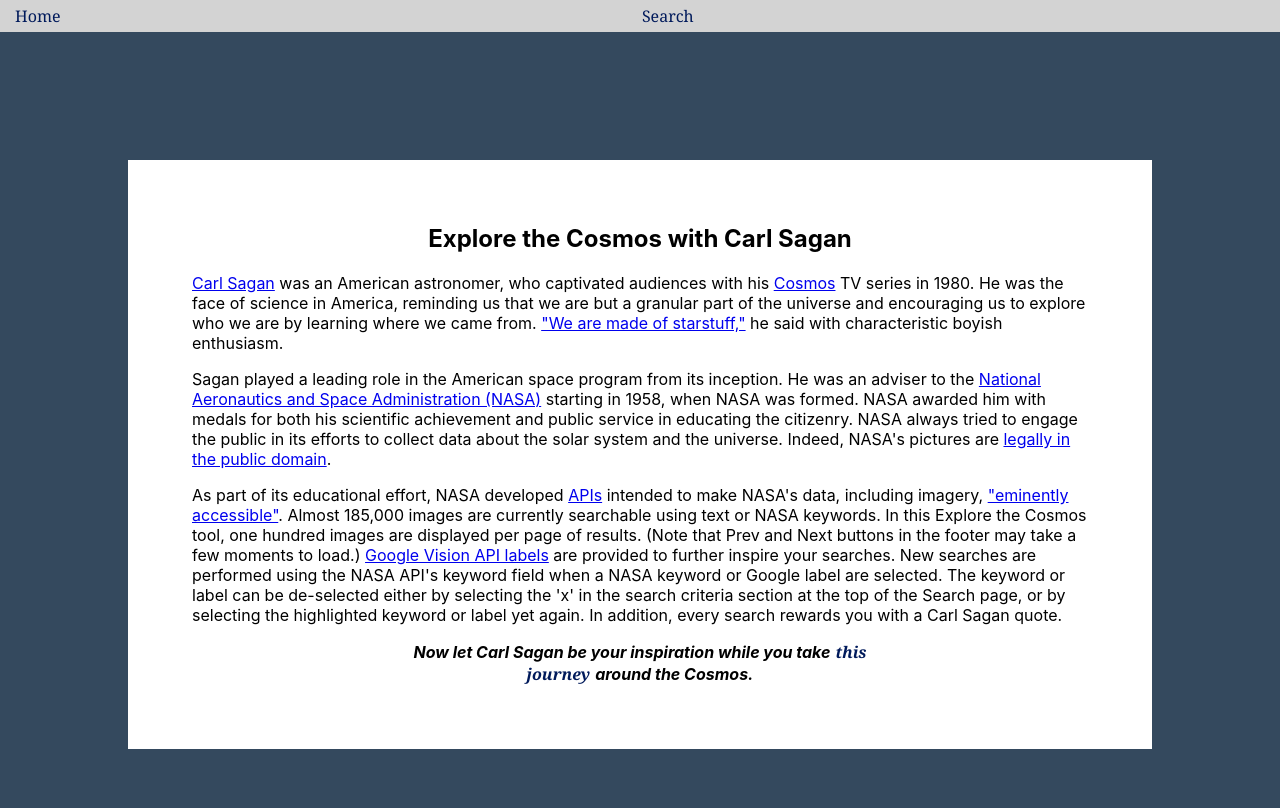
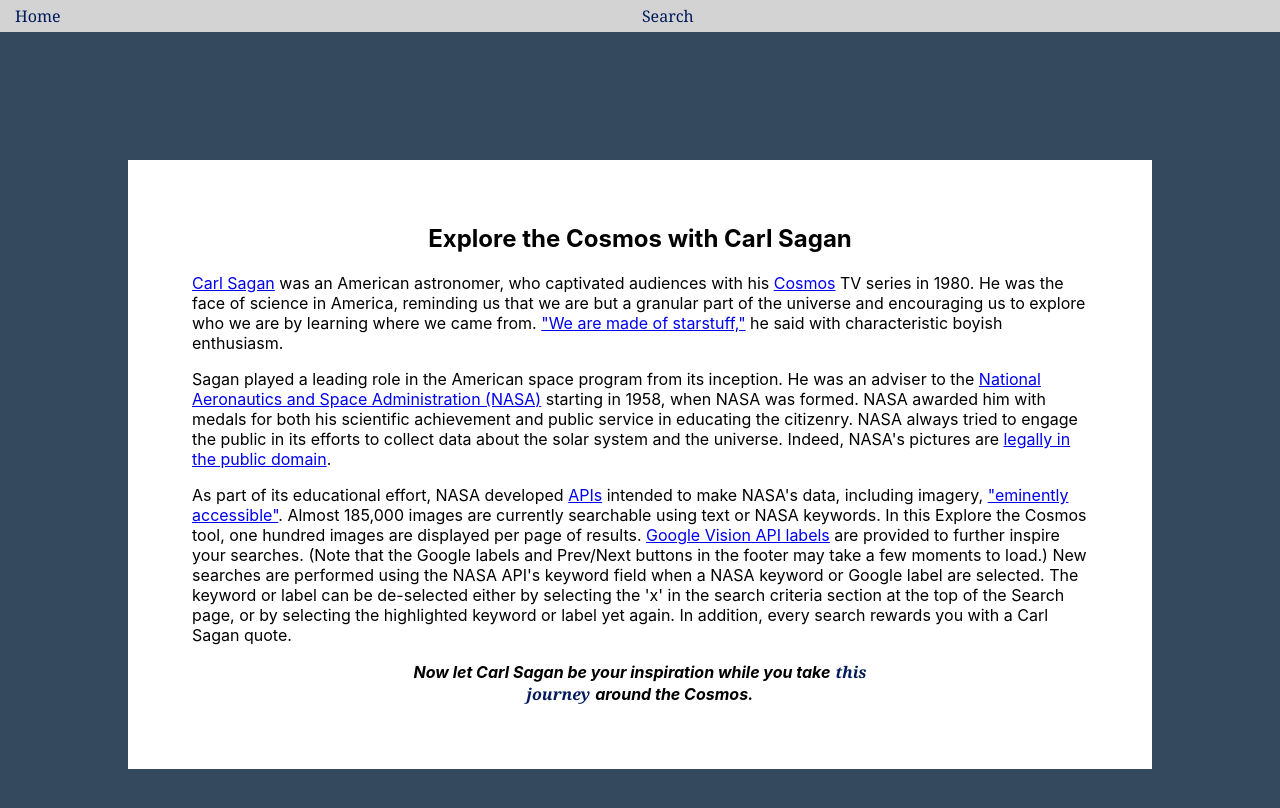
Before and after one commit to cpedersen/explore-the-cosmos_client, a React (Create React App) app: page /about in a window 1280 px wide. Shown: the top 808 px of the page. Built offline with nearby package versions, Linux system fonts and the light colour scheme; no server answers.

Commit message:
Fixed table error re tbody missing tags

```diff
--- a/src/views/About/About.js
+++ b/src/views/About/About.js
@@ -85,8 +85,7 @@
             </a>
             . Almost 185,000 images are currently searchable using text or NASA
             keywords. In this Explore the Cosmos tool, one hundred images are
-            displayed per page of results. (Note that Prev and Next buttons in
-            the footer may take a few moments to load.){" "}
+            displayed per page of results.{" "}
             <a
               target="_blank"
               rel="noreferrer"
@@ -94,13 +93,14 @@
             >
               Google Vision API labels
             </a>{" "}
-            are provided to further inspire your searches. New searches are
-            performed using the NASA API's keyword field when a NASA keyword or
-            Google label are selected. The keyword or label can be de-selected
-            either by selecting the 'x' in the search criteria section at the
-            top of the Search page, or by selecting the highlighted keyword or
-            label yet again. In addition, every search rewards you with a Carl
-            Sagan quote.
+            are provided to further inspire your searches. (Note that the Google
+            labels and Prev/Next buttons in the footer may take a few moments to
+            load.) New searches are performed using the NASA API's keyword field
+            when a NASA keyword or Google label are selected. The keyword or
+            label can be de-selected either by selecting the 'x' in the search
+            criteria section at the top of the Search page, or by selecting the
+            highlighted keyword or label yet again. In addition, every search
+            rewards you with a Carl Sagan quote.
           </p>
           <div></div>
           <p className="last-paragraph">
--- a/src/views/Results/ResultItem.js
+++ b/src/views/Results/ResultItem.js
@@ -45,11 +45,13 @@
       // Get the Google tags/labels only for a single
       // item at a time
       entries.forEach(async (entry) => {
-        console.log("intersecting: ", {
+        // Use for debug:
+        /*console.log("intersecting: ", {
           fetchTagsInitialized,
           didFindTags,
           tags,
-        });
+        });*/
+
         if (loadingTags) return;
         // If tags are already displayed in this view, then
         // we're good; we can return
--- a/src/views/Search/Search.js
+++ b/src/views/Search/Search.js
@@ -404,6 +404,7 @@
                         <label htmlFor="no-search-result-type">None</label>*/}
 
             <table>
+              <tbody>
                 <tr>
                   <td>
                     <input
@@ -420,6 +421,7 @@
                     <label htmlFor="start_date">Start date</label>
                   </td>
                 </tr>
+
                 <tr>
                   <td>
                     <span className="monospace">{this.state.start_date}</span>
@@ -448,6 +450,7 @@
                   </td>
                   <td></td>
                 </tr>
+              </tbody>
             </table>
 
             {parseInt(this.state.start_date) > parseInt(this.state.end_date) ? (
```
Lines whose indentation alone changed are shown as unchanged.
